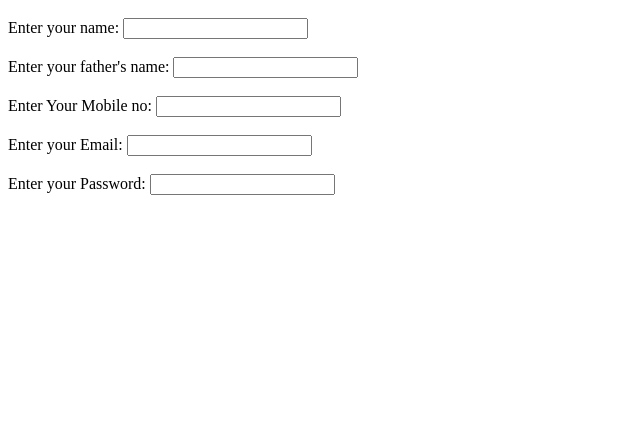
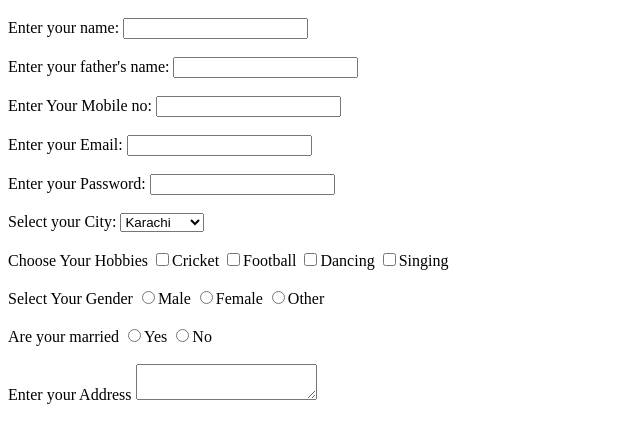
Before and after one commit to Akash-csee/FullStack-MERN, a plain HTML site: page HTML/form.html in a window 1280 px wide. Shown: the part 48-488 px from the top of the page, without its empty margins (0-640 px from the left). Drawn offline with Linux system fonts and the light colour scheme.

Commit message:
More in Tags

```diff
--- a/HTML/form.html
+++ b/HTML/form.html
@@ -21,6 +21,40 @@
               <br>
                Enter your Password:
                <input type="password" name="" id="">
+               <br>
+               <br>
+               Select your City:
+               <select name="" id="">
+                <option value="">Karachi</option>
+                <option value="">Islamabad</option>
+                <option value="">Peshawar</option>
+                <option value="">Lahore</option>
+                <option value="">Multan</option>
+               </select>
+               <br>
+               <br>
+               Choose Your Hobbies
+               <input type="checkbox">Cricket
+               <input type="checkbox" name="" id="">Football
+               <input type="checkbox">Dancing
+               <input type="checkbox" name="" id="">Singing
+               <br>
+               <br>
+               Select Your Gender
+               <input type="Radio" name="Gender" id="">Male
+               <input type="radio" name="Gender" id="">Female
+               <input type="Radio" name="Gender" id="">Other
+
+               <br>
+               <br>
+               Are your married
+               <input type="radio" name="p">Yes
+               <input type="radio" name="p" id="">No
+
+               <br>
+               <br>
+                Enter your Address
+                <textarea name="" id=""></textarea>
         </form>
     </body>
 </html>
```
